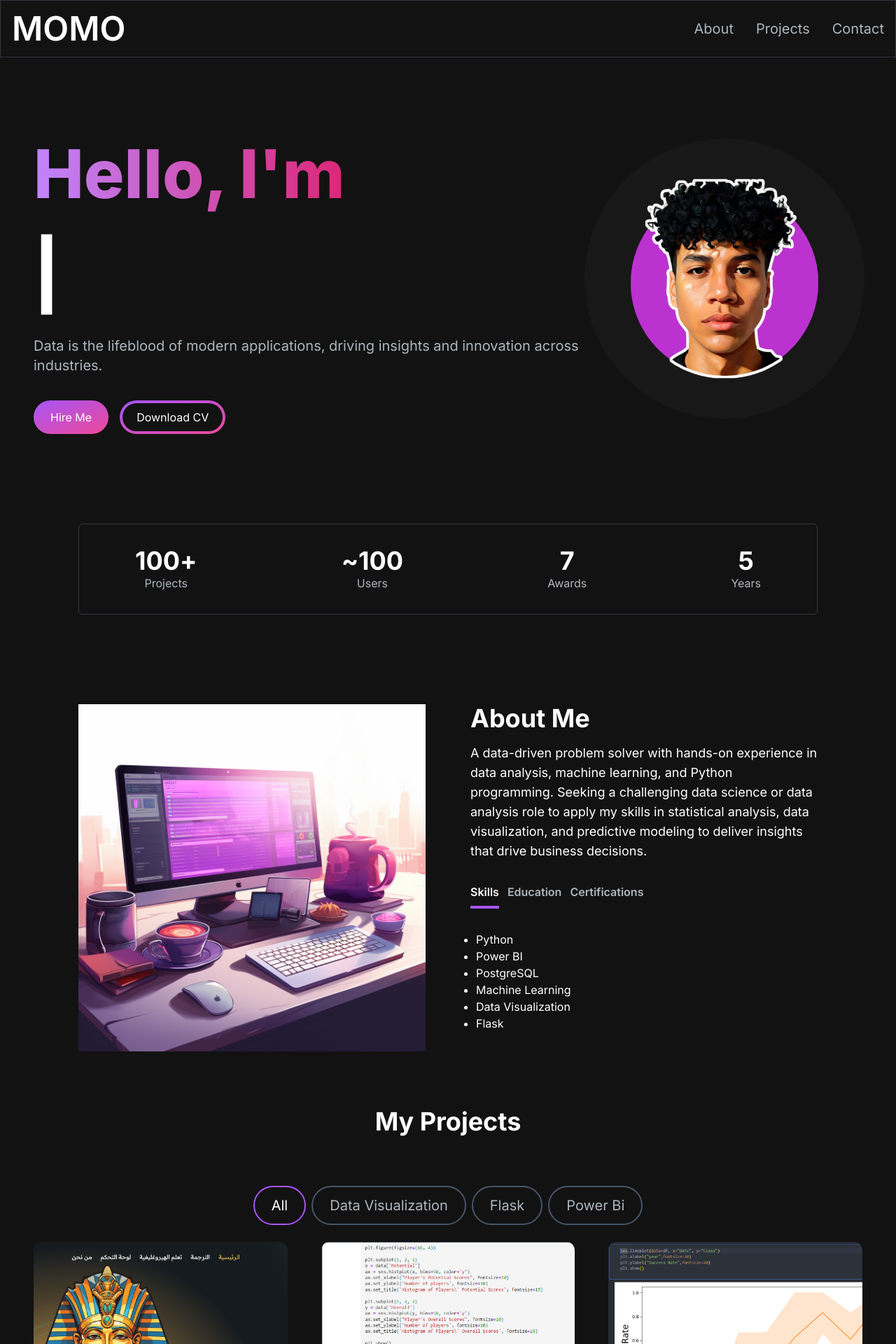
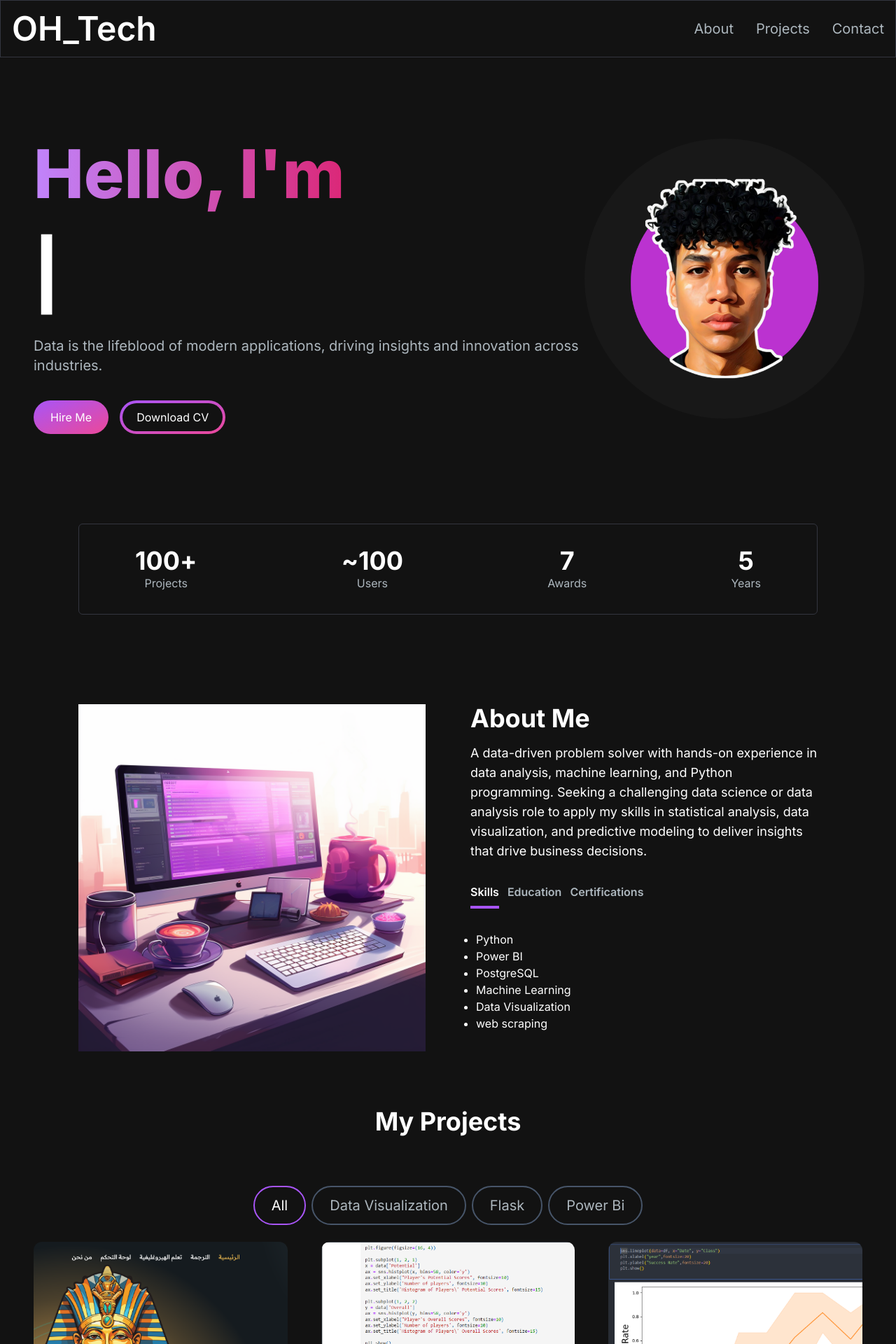
Before and after one commit to Omarelzer0/Omarelzer0.github.io, a Next.js app: page / in a window 1280 px wide. Shown: the top 1920 px of the page at 70% size. Built offline with nearby package versions, Linux system fonts and the light colour scheme.

Commit message:
Navbar,Footer modified OH_TECH,AboutSection changes education & skills & add my-links @ EmailSection

```diff
--- a/src/app/components/AboutSection.jsx
+++ b/src/app/components/AboutSection.jsx
@@ -14,7 +14,7 @@ const TAB_DATA = [
         <li>PostgreSQL</li>
         <li>Machine Learning</li>
         <li>Data Visualization</li>
-        <li>Flask</li>
+        <li>web scraping</li>
       </ul>
     ),
   },
@@ -24,7 +24,7 @@ const TAB_DATA = [
     content: (
       <ul className="list-disc pl-2">
         <li>Bachelor’s Degree in Computer Science</li>
-        <li>Shorouk Academy, Cairo</li>
+        <li>Akhbar Alyom Academy, Cairo</li>
       </ul>
     ),
   },
--- a/src/app/components/EmailSection.jsx
+++ b/src/app/components/EmailSection.jsx
@@ -56,10 +56,10 @@ const EmailSection = () => {
           try my best to get back to you!
         </p>
         <div className="socials flex flex-row gap-2">
-          <Link href="https://github.com/muztafa74">
+          <Link href="https://github.com/Omarelzer0">
             <Image src={GithubIcon} alt="Github Icon" />
           </Link>
-          <Link href="https://www.linkedin.com/in/muztafa74">
+          <Link href="https://www.linkedin.com/in/omar-hassan-99a63b2b7/">
             <Image src={LinkedinIcon} alt="Linkedin Icon" />
           </Link>
         </div>
--- a/src/app/components/Footer.jsx
+++ b/src/app/components/Footer.jsx
@@ -4,7 +4,7 @@ const Footer = () => {
   return (
     <footer className="footer border z-10 border-t-[#33353F] border-l-transparent border-r-transparent text-white">
       <div className="container p-12 flex justify-between">
-        <span>MOMO</span>
+        <span>OH_Tech</span>
         <p className="text-slate-600">All rights reserved.</p>
       </div>
     </footer>
--- a/src/app/components/Navbar.jsx
+++ b/src/app/components/Navbar.jsx
@@ -30,7 +30,7 @@ const Navbar = () => {
           href={"/"}
           className="text-2xl md:text-5xl text-white font-semibold"
         >
-          MOMO
+          OH_Tech
         </Link>
         <div className="mobile-menu block md:hidden">
           {!navbarOpen ? (
```
